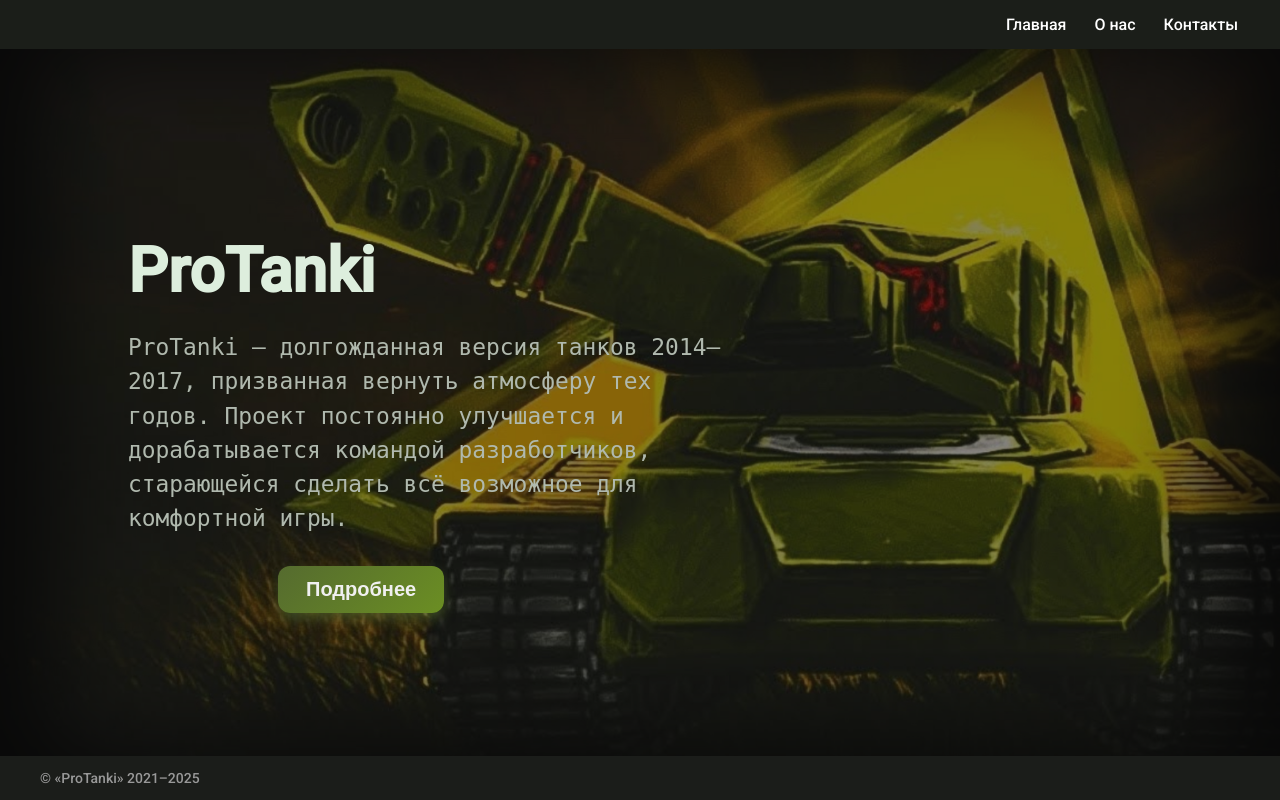
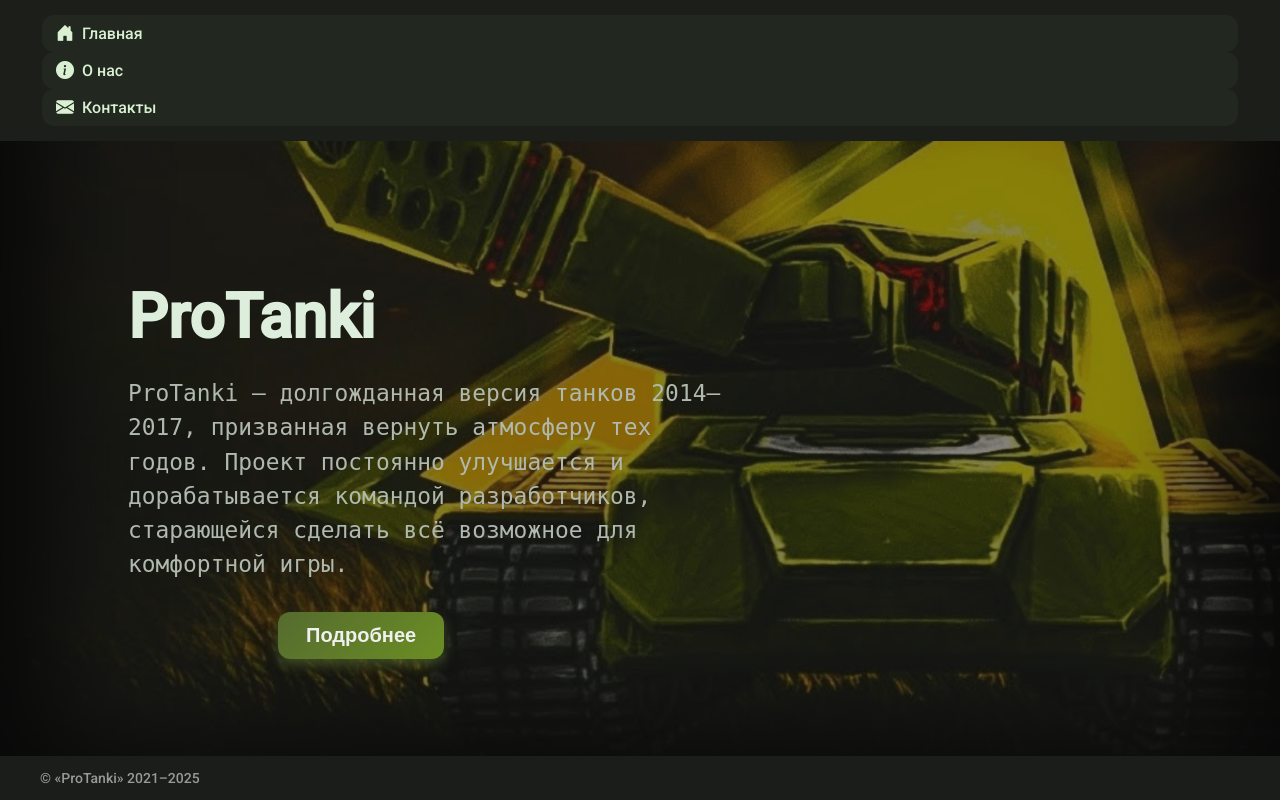
Before and after one commit to Mak-xim/protanki, a Django app: page / in a window 1280 px wide. Run offline with Django 5.2, Linux system fonts and the light colour scheme; some web fonts are replaced.

Commit message:
Created tanks_info

```diff
--- a/protanki/urls.py
+++ b/protanki/urls.py
@@ -5,4 +5,5 @@ from . import views
 urlpatterns = [
     path("", views.index, name="index"),
     path("about/", views.about, name="about"),
+    path("tanks_info/", views.tanks_info, name="tanks_info"),
 ]
--- a/protanki/views.py
+++ b/protanki/views.py
@@ -8,3 +8,6 @@ def index(request: HttpRequest) -> HttpResponse:
 
 def about(request: HttpRequest) -> HttpResponse:
     return render(request, "../templates/information/about.html")
+
+def tanks_info(request: HttpRequest) -> HttpResponse:
+    return render(request, "../templates/information/tanks_info.html")
--- a/static/protanki/base.css
+++ b/static/protanki/base.css
@@ -19,24 +19,34 @@ body {
     min-height: 100vh;
 }
 
-header {
-    background-color: #1B1E19;
-    padding: 15px 30px;
-    text-align: right;
-    z-index: 10;
-    position: relative;
+/*nav {*/
+/*  display: flex;*/
+/*  gap: 20px;*/
+/*  padding: 15px;*/
+/*  background-color: #2c2f2e;*/
+/*}*/
+
+.nav-link {
+  display: flex;
+  align-items: center;
+  gap: 8px;
+  padding: 8px 14px;
+  border-radius: 12px;
+  text-decoration: none;
+  font-family: 'Roboto', sans-serif;
+  font-size: 16px;
+  color: #d9f0d3;
+  background-color: rgba(60, 75, 60, 0.2);
+  transition: all 0.3s ease-in-out;
 }
 
-header nav a {
-    color: white;
-    margin: 0 12px;
-    text-decoration: none;
-    font-weight: 500;
-    transition: color 0.3s ease;
+.nav-link:hover {
+  background-color: rgba(60, 75, 60, 0.4);
+  color: #ffffff;
 }
 
-header nav a:hover {
-    color: #A3D977;
+.nav-link i {
+  font-size: 18px;
 }
 
 footer {
--- a/templates/base.html
+++ b/templates/base.html
@@ -1,3 +1,4 @@
+
 {% load static %}
 <!DOCTYPE html>
 <html lang="en">
@@ -7,15 +8,26 @@
     <link rel="stylesheet" href="{% static 'protanki/base.css' %}">
     <link href="https://fonts.googleapis.com/css2?family=Roboto:wght@500&display=swap" rel="stylesheet">
     <link href="https://fonts.googleapis.com/css2?family=Libertinus+Mono&display=swap" rel="stylesheet">
+    <link rel="stylesheet" href="https://cdn.jsdelivr.net/npm/bootstrap-icons@1.10.5/font/bootstrap-icons.css">
     {% block link %}{% endblock %}
 </head>
 <body>
 
 <header>
     <nav>
-        <a href="{% url 'index' %}">Главная</a>
-        <a href="{% url 'about' %}">О нас</a>
-        <a href="#">Контакты</a>
+
+        <a href="{% url 'index' %}" class="nav-link">
+            <i class="bi bi-house-door-fill"></i> Главная
+        </a>
+
+        <a href="{% url 'about' %}" class="nav-link">
+            <i class="bi bi-info-circle-fill"></i> О нас
+        </a>
+
+        <a href="#" class="nav-link">
+            <i class="bi bi-envelope-fill"></i> Контакты
+        </a>
+
     </nav>
 </header>
 
```
Also changed, not shown: static/information/tanks_info.css (added, +87 -0 lines), templates/information/tanks_info.html (added, +42 -0 lines), templates/protanki/tanks_info.html (deleted, +0 -10 lines), db.sqlite3, static/protanki/tanks_info.css (deleted).
